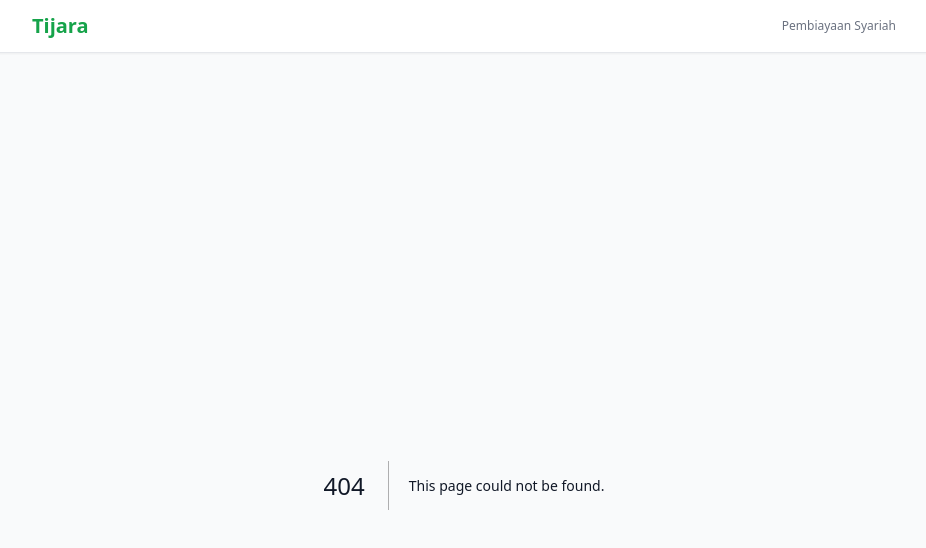
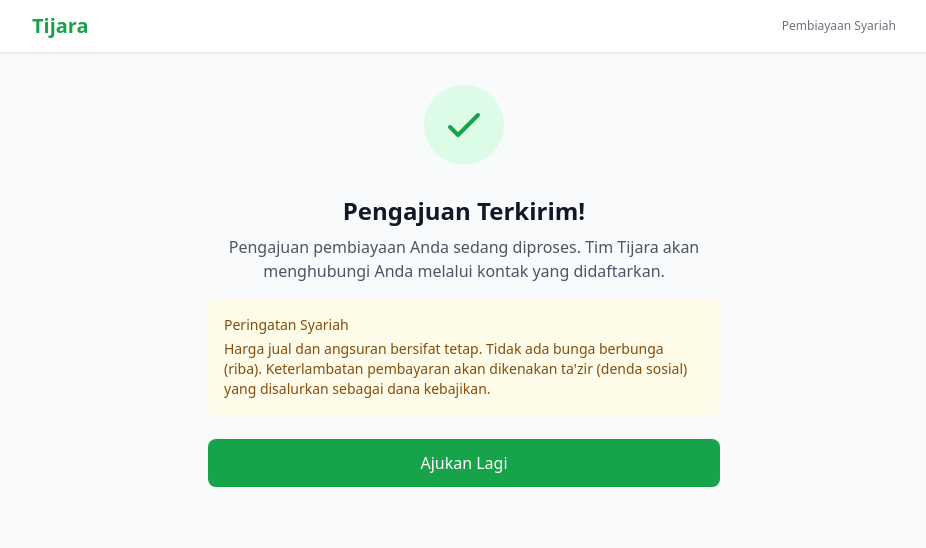
Before and after one commit to Rezartupas/tijara-app, a Next.js app: page /pengajuan/success in a window 1280 px wide. Before the commit this address had no page. Shown: the top 548 px of the page, without its empty margins (176-1102 px from the left). Built offline with nearby package versions, Linux system fonts and the light colour scheme.

Commit message:
feat: add success page and finalize Tijara MVP flow

```diff
--- /dev/null
+++ b/src/app/pengajuan/success/page.tsx
@@ -0,0 +1,32 @@
+import Link from "next/link";
+
+export default function SuccessPage() {
+  return (
+    <div className="mx-auto max-w-lg text-center">
+      <div className="rounded-full bg-green-100 p-4 inline-block">
+        <svg className="h-12 w-12 text-green-600" fill="none" viewBox="0 0 24 24" stroke="currentColor">
+          <path strokeLinecap="round" strokeLinejoin="round" strokeWidth={2} d="M5 13l4 4L19 7" />
+        </svg>
+      </div>
+      <h1 className="mt-6 text-2xl font-semibold text-gray-900">Pengajuan Terkirim!</h1>
+      <p className="mt-2 text-gray-600">
+        Pengajuan pembiayaan Anda sedang diproses. Tim Tijara akan menghubungi Anda melalui
+        kontak yang didaftarkan.
+      </p>
+      <div className="mt-4 rounded-lg bg-yellow-50 p-4 text-left text-sm text-yellow-800">
+        <p className="font-medium">Peringatan Syariah</p>
+        <p className="mt-1">
+          Harga jual dan angsuran bersifat tetap. Tidak ada bunga berbunga (riba).
+          Keterlambatan pembayaran akan dikenakan ta&apos;zir (denda sosial) yang disalurkan
+          sebagai dana kebajikan.
+        </p>
+      </div>
+      <Link
+        href="/"
+        className="mt-6 inline-block w-full rounded-lg bg-primary-600 px-6 py-3 font-medium text-white hover:bg-primary-700"
+      >
+        Ajukan Lagi
+      </Link>
+    </div>
+  );
+}
```
Also changed, not shown: .superpowers/sdd/progress.md, .superpowers/sdd/task-7-report.md (added), 1 other file (tests, documents, lock files or other folders).
